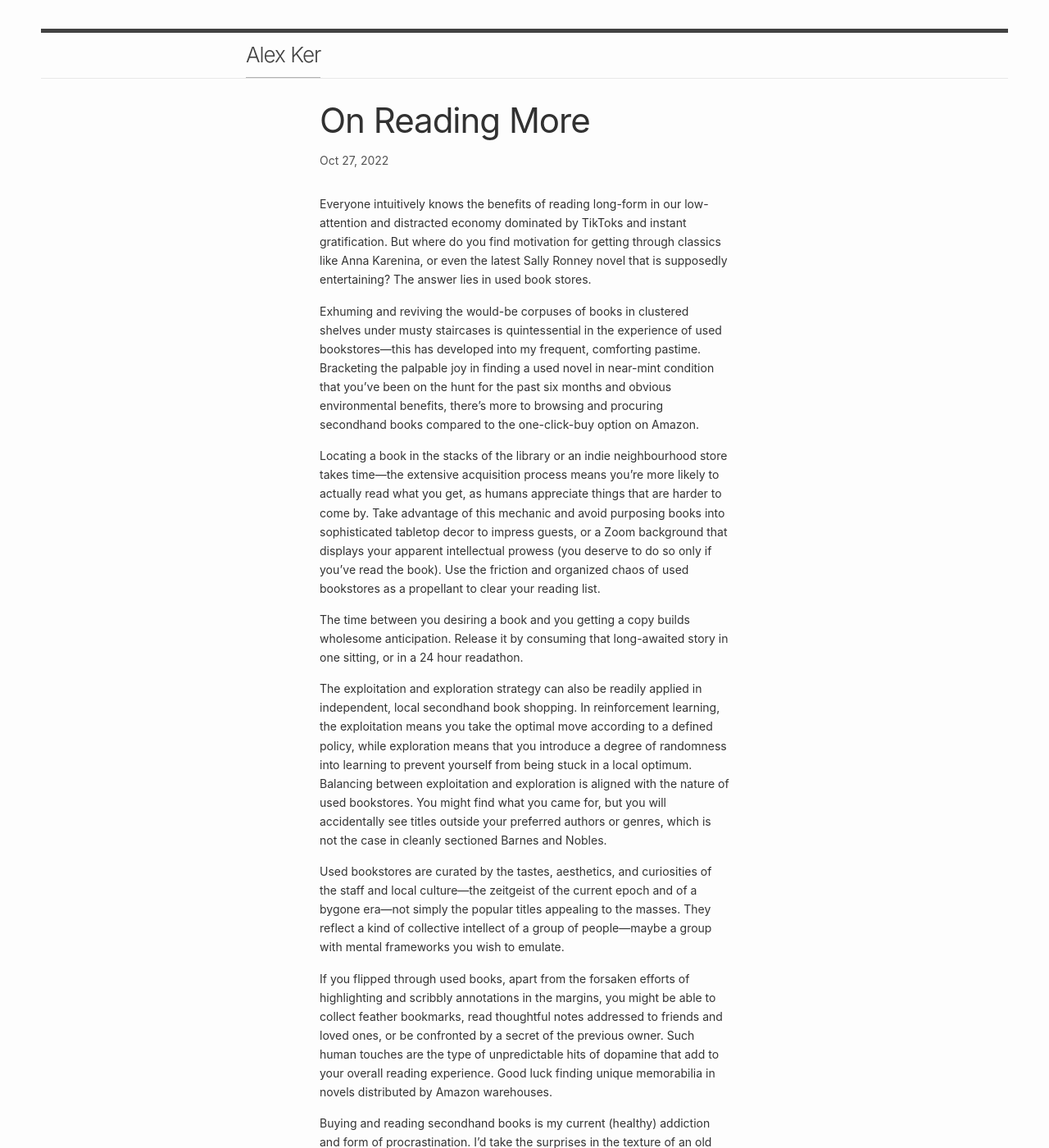
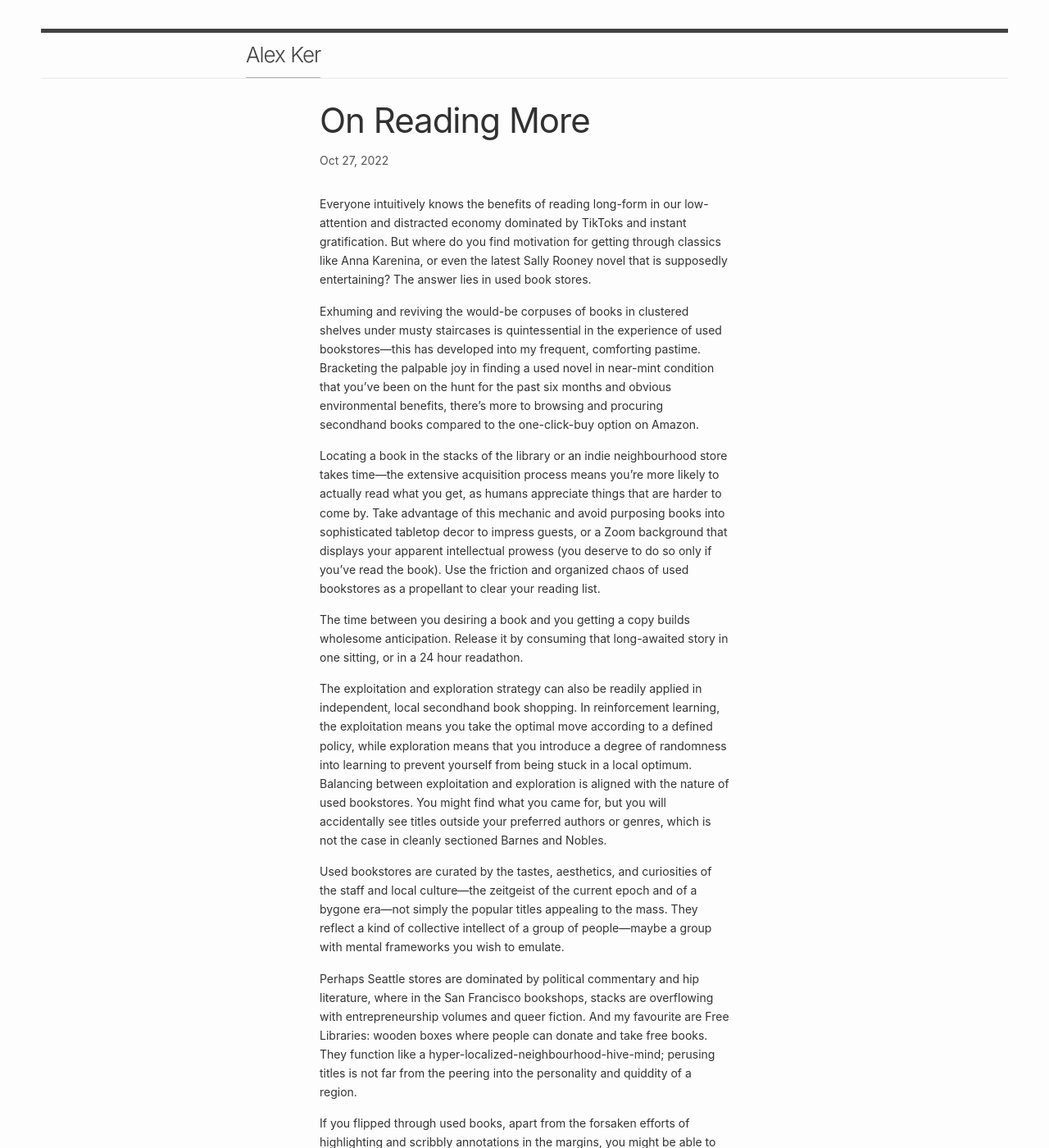
Before and after one commit to AlexKer/alexker.github.io, a Jekyll site: the page built from _posts/2022-10-27-on-reading-more.markdown, in a window 1280 px wide and 1400 px high. Shown: the whole window at 82% size. Built offline with Jekyll 4.4.1, drawn with Linux system fonts in a browser that asks for light colours; some of the changed text lies outside the part shown.

Commit message:
minor additions

```diff
--- a/_posts/2022-10-27-on-reading-more.markdown
+++ b/_posts/2022-10-27-on-reading-more.markdown
@@ -5,7 +5,7 @@ date: 2022-10-27
 categories:
 ---
 
-Everyone intuitively knows the benefits of reading long-form in our low-attention and distracted economy dominated by TikToks and instant gratification. But where do you find motivation for getting through classics like Anna Karenina, or even the latest Sally Ronney novel that is supposedly entertaining? The answer lies in used book stores.
+Everyone intuitively knows the benefits of reading long-form in our low-attention and distracted economy dominated by TikToks and instant gratification. But where do you find motivation for getting through classics like Anna Karenina, or even the latest Sally Rooney novel that is supposedly entertaining? The answer lies in used book stores.
 
 Exhuming and reviving the would-be corpuses of books in clustered shelves under musty staircases is quintessential in the experience of used bookstores—this has developed into my frequent, comforting pastime. Bracketing the palpable joy in finding a used novel in near-mint condition that you’ve been on the hunt for the past six months and obvious environmental benefits, there’s more to browsing and procuring secondhand books compared to the one-click-buy option on Amazon.
 
@@ -15,8 +15,10 @@ The time between you desiring a book and you getting a copy builds wholesome ant
 
 The exploitation and exploration strategy can also be readily applied in independent, local secondhand book shopping. In reinforcement learning, the exploitation means you take the optimal move according to a defined policy, while exploration means that you introduce a degree of randomness into learning to prevent yourself from being stuck in a local optimum. Balancing between exploitation and exploration is aligned with the nature of used bookstores. You might find what you came for, but you will accidentally see titles outside your preferred authors or genres, which is not the case in cleanly sectioned Barnes and Nobles.
 
-Used bookstores are curated by the tastes, aesthetics, and curiosities of the staff and local culture—the zeitgeist of the current epoch and of a bygone era—not simply the popular titles appealing to the masses. They reflect a kind of collective intellect of a group of people—maybe a group with mental frameworks you wish to emulate.
+Used bookstores are curated by the tastes, aesthetics, and curiosities of the staff and local culture—the zeitgeist of the current epoch and of a bygone era—not simply the popular titles appealing to the mass. They reflect a kind of collective intellect of a group of people—maybe a group with mental frameworks you wish to emulate.
+
+Perhaps Seattle stores are dominated by political commentary and hip literature, where in the San Francisco bookshops, stacks are overflowing with entrepreneurship volumes and queer fiction. And my favourite are Free Libraries: wooden boxes where people can donate and take free books. They function like a hyper-localized-neighbourhood-hive-mind; perusing titles is not far from the peering into the personality and quiddity of a region.
 
 If you flipped through used books, apart from the forsaken efforts of highlighting and scribbly annotations in the margins, you might be able to collect feather bookmarks, read thoughtful notes addressed to friends and loved ones, or be confronted by a secret of the previous owner. Such human touches are the type of unpredictable hits of dopamine that add to your overall reading experience. Good luck finding unique memorabilia in novels distributed by Amazon warehouses.
 
-Buying and reading secondhand books is my current (healthy) addiction and form of procrastination. I’d take the surprises in the texture of an old book over the artificial smell of a new book any day. Try visiting to a used bookstore in your city—you might just become obsessed with its staff, books, and furry friends.
+Buying and reading secondhand books is my current (healthy) addiction and form of procrastination. I’d take the surprises in the texture of an old book over the artificial smell of a new book any day. Try visiting to a used bookstore in your city—you might just become obsessed.
```
